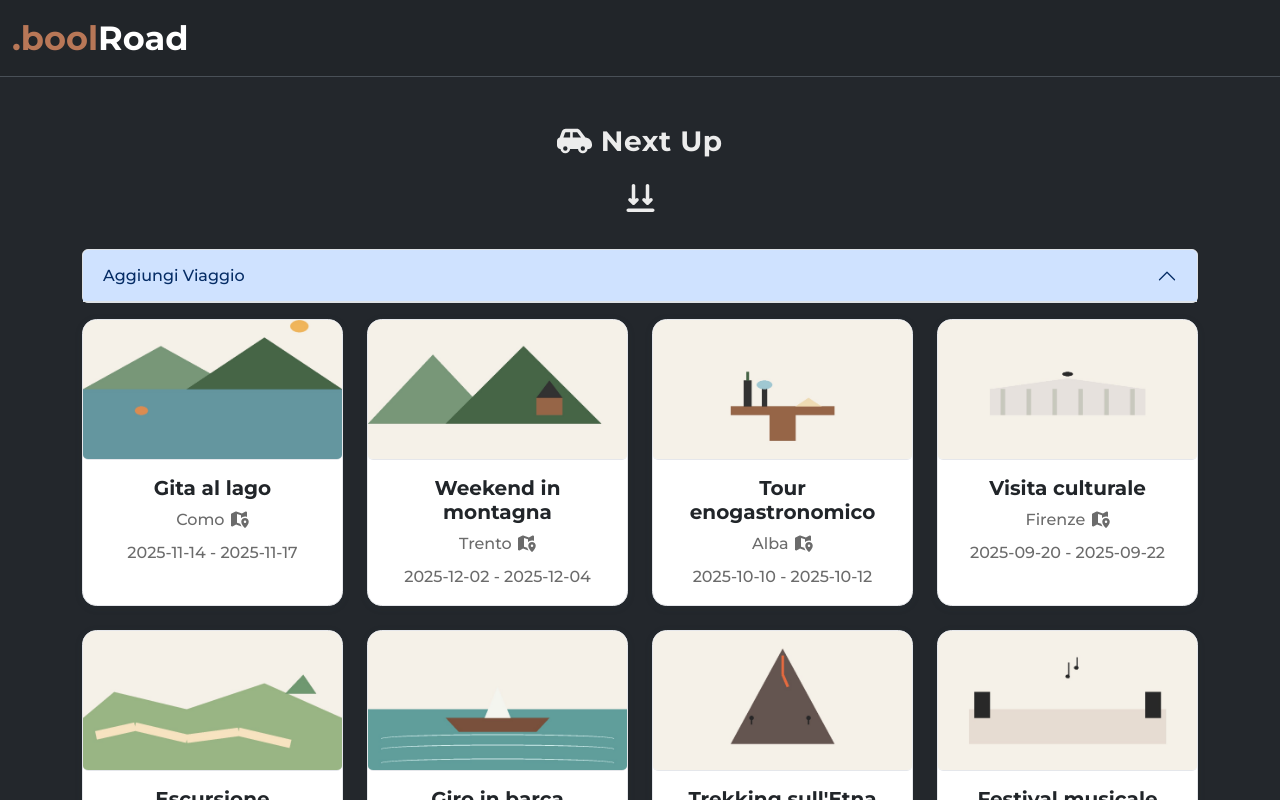
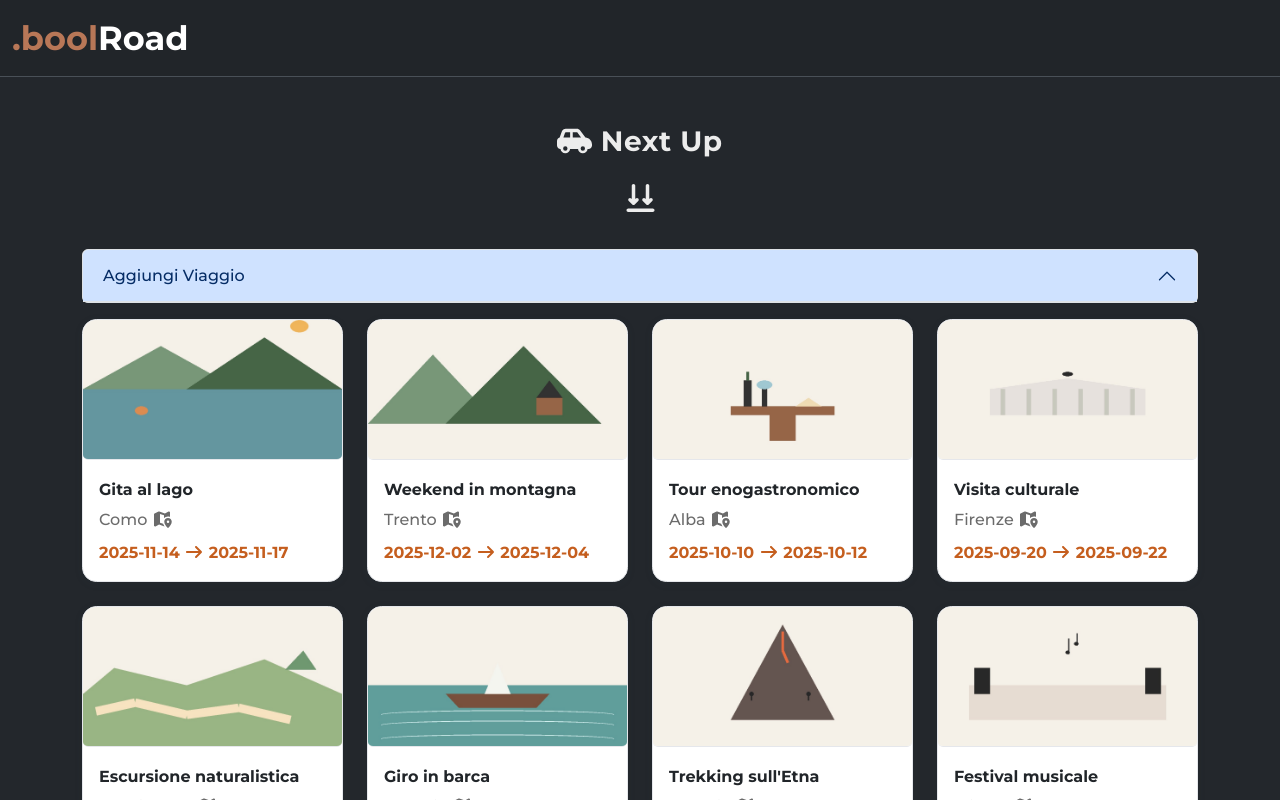
Before and after one commit to Johnnyfromtheblock4/boolroad, a React (Vite) app: page / in a window 1280 px wide. Shown: the top 800 px of the page. Built offline with nearby package versions, Linux system fonts and the light colour scheme.

Commit message:
[UPD] CSS, style

```diff
--- a/src/pages/HomePage.jsx
+++ b/src/pages/HomePage.jsx
@@ -5,6 +5,7 @@ import { FontAwesomeIcon } from "@fortawesome/react-fontawesome";
 import { faMapLocationDot } from "@fortawesome/free-solid-svg-icons";
 import { faArrowsDownToLine } from "@fortawesome/free-solid-svg-icons";
 import { faCarSide } from "@fortawesome/free-solid-svg-icons";
+import { faArrowRight } from '@fortawesome/free-solid-svg-icons';
 import NewTripForm from "../components/NewTripForm";
 
 const HomePage = () => {
@@ -20,7 +21,7 @@ const HomePage = () => {
         <NewTripForm />
         {trips.map((trip) => (
           <div key={trip.id} className="col-md-6 col-lg-3 mb-4">
-            <Link to={`/trips/${trip.id}`} className="text-decoration-none card h-100 text-center slate-card">
+            <Link to={`/trips/${trip.id}`} className="text-decoration-none card h-100 slate-card">
               <div className="card-img slate-img">
                 <img
                   src={`/images/${trip.image}`}
@@ -30,15 +31,15 @@ const HomePage = () => {
               </div>
               <div className="card-body">
                 <h5 className="card-title">
-                  <span className="fw-bold">
+                  <span className="fw-bold fs-6">
                     {trip.name}
                   </span>
                 </h5>
-                <p className="card-text">
+                <p className="card-text fs-6">
                   {trip.city} <FontAwesomeIcon icon={faMapLocationDot} />
                 </p>
-                <p className="card-text">
-                  {trip.initialDate} - {trip.endDate}
+                <p className="card-text fw-semibold fs-6">
+                  {trip.initialDate} <FontAwesomeIcon icon={faArrowRight} /> {trip.endDate}
                 </p>
               </div>
             </Link>
--- a/src/styles/HomePage.css
+++ b/src/styles/HomePage.css
@@ -65,3 +65,7 @@ h3 {
   border-radius: 0;
   display: block;
 }
+
+.card-text.fw-semibold.fs-6{
+  color: #c55e1e;
+}
```
